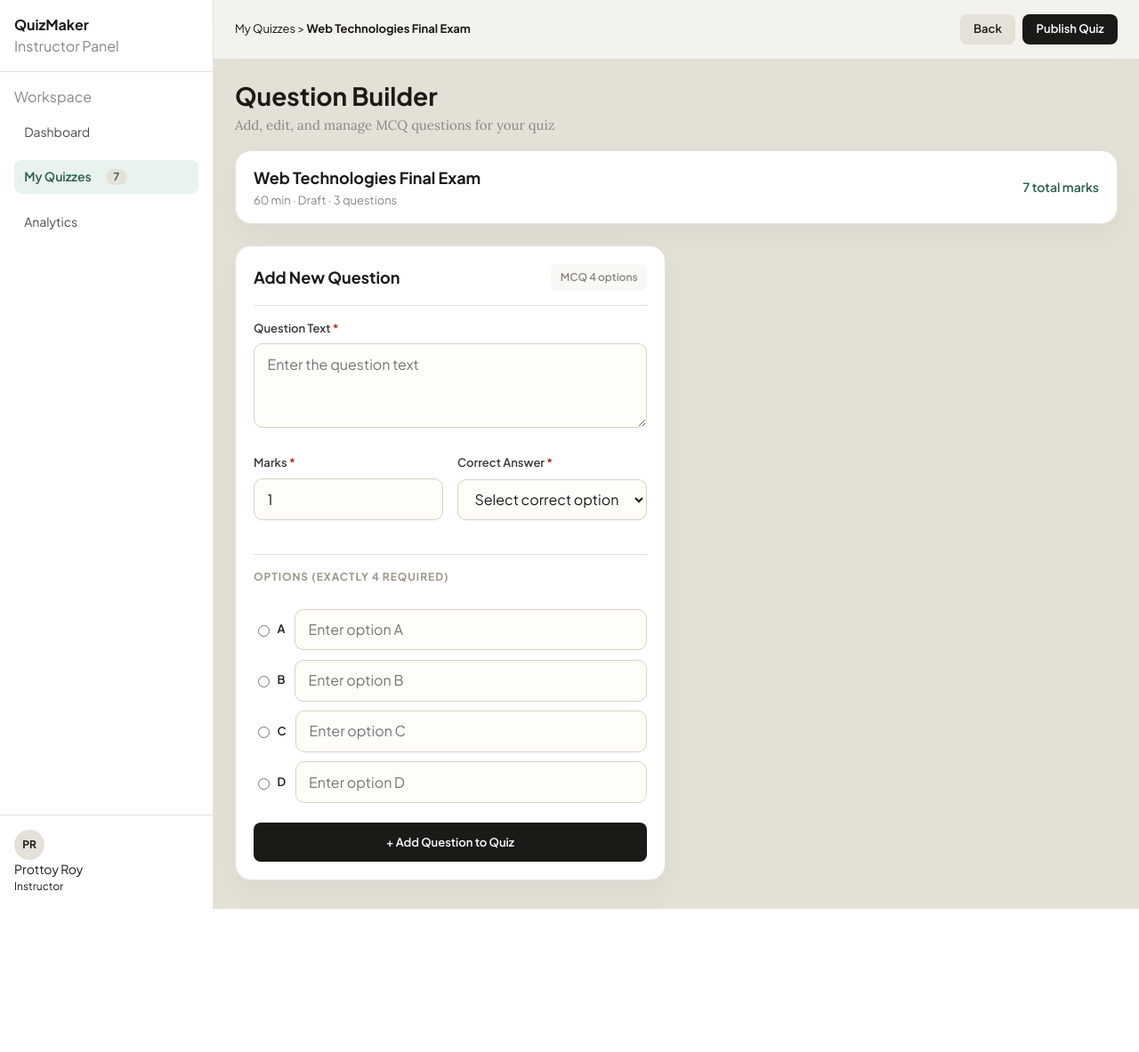
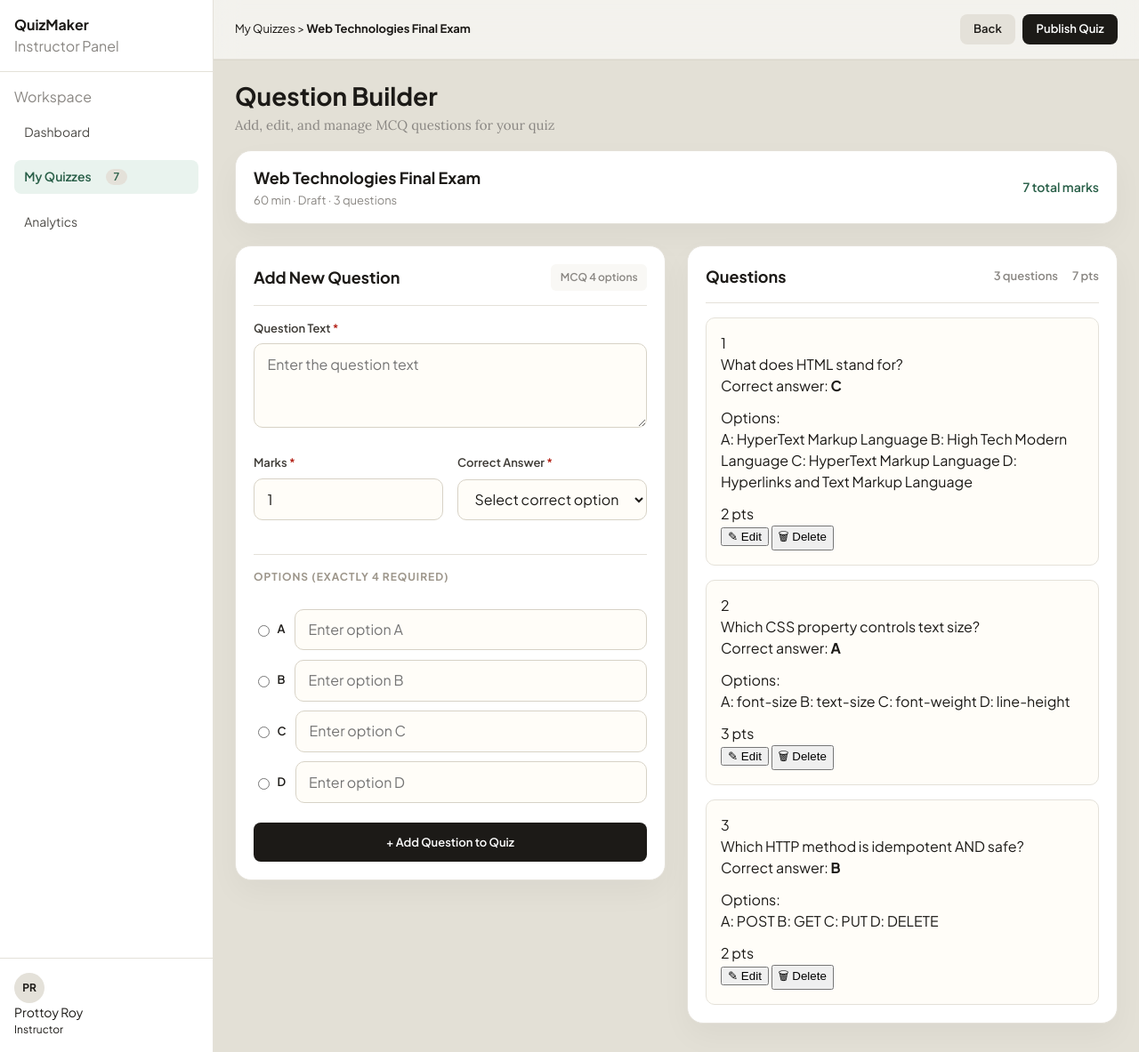
Before and after one commit to Tipto-Ghosh/WebtechProjectGroup-5, a PHP site: page /question_builder.php in a window 1280 px wide. Shown: the whole page at 89% size. Before the commit the page ends 1022 px from the top, so only its background shows below. Run offline with PHP 8.4, Linux system fonts and the light colour scheme; some libraries are stand-ins or nearby versions.

Commit message:
Add questions list section with dynamic display and actions for quiz management

```diff
--- a/view/quiz_builder/question_builder.php
+++ b/view/quiz_builder/question_builder.php
@@ -140,9 +140,65 @@ function getQuizMetaText(array $quiz): string
                                     </div>
                                 </div>
 
-                                 <button class="btn btn_primary btn_add_question" type="submit">+ Add Question to Quiz</button>
+                                <button class="btn btn_primary btn_add_question" type="submit">+ Add Question to Quiz</button>
                             </form>
 
+                        </section>
+
+                        <section class="questions_list_section">
+                            <div class="section_header">
+                                <h2>Questions</h2>
+                                <div class="section_meta">
+                                    <span class="question_count"><?php echo (int) ($quiz["question_count"] ?? 0); ?> questions</span>
+                                    <span class="total_marks"><?php echo (int) ($quiz["total_marks"] ?? 0); ?> pts</span>
+                                </div>
+                            </div>
+
+                            <?php if (empty($questions)): ?>
+                                <div class="empty_state">
+                                    <h3 class="empty_title">No questions added yet</h3>
+                                    <p>Start by adding your first MCQ question using the form on the left.</p>
+                                </div>
+                            <?php else: ?>
+                                <div class="questions_list">
+                                    <?php foreach ($questions as $index => $question): ?>
+                                        <article class="question_card" data-question-id="<?php echo (int) $question["id"]; ?>">
+                                            <div class="question_card_header">
+                                                <div class="question_number"><?php echo $index + 1; ?></div>
+                                                <div class="question_info">
+                                                    <div class="question_text"><?php echo htmlspecialchars($question["question_text"] ?? ""); ?></div>
+                                                    <div class="question_correct">Correct answer: <strong><?php echo htmlspecialchars($question["correct_option"] ?? ""); ?></strong></div>
+                                                </div>
+                                            </div>
+
+                                            <div class="question_card_options">
+                                                <div class="options_label">Options:</div>
+                                                <div class="options_preview">
+                                                    <?php if (isset($question["options"]) && is_array($question["options"])): ?>
+                                                        <?php foreach ($question["options"] as $opt_key => $opt_text): ?>
+                                                            <span class="option_badge <?php echo $opt_key === ($question["correct_option"] ?? "") ? "option_correct" : ""; ?>">
+                                                                <?php echo htmlspecialchars($opt_key); ?>: <?php echo htmlspecialchars($opt_text); ?>
+                                                            </span>
+                                                        <?php endforeach; ?>
+                                                    <?php endif; ?>
+                                                </div>
+                                            </div>
+
+                                            <div class="question_card_footer">
+                                                <div class="card_marks"><?php echo (int) ($question["marks"] ?? 0); ?> pts</div>
+                                                <div class="card_actions">
+                                                    <button class="btn_icon btn_edit" type="button" title="Edit question" aria-label="Edit question">
+                                                        ✎ Edit
+                                                    </button>
+                                                    <button class="btn_icon btn_delete" type="button" title="Delete question" aria-label="Delete question">
+                                                        🗑 Delete
+                                                    </button>
+                                                </div>
+                                            </div>
+                                        </article>
+                                    <?php endforeach; ?>
+                                </div>
+                            <?php endif; ?>
                         </section>
                     </div>
                 </main>
```
